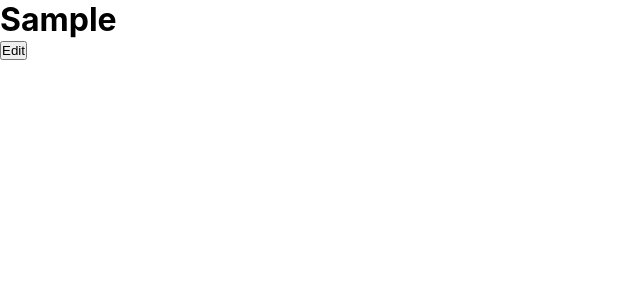
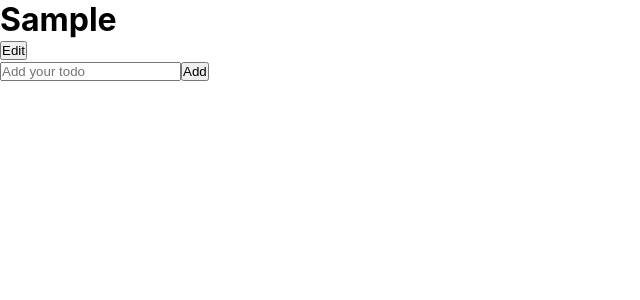
Before and after one commit to aelt95/todo-app, a React (Create React App) app in the folder todo-app/: page / in a window 1280 px wide. Both pictures are taken after typing "Sample" into the empty fields and a click on the button "Create". Shown: the top 300 px of the page, without its empty margins (0-640 px from the left). Built offline with nearby package versions, Linux system fonts and the light colour scheme.

Commit message:
(This commit will) create todo-list & checkbox

```diff
--- a/todo-app/src/components/CreateTodoList.js
+++ b/todo-app/src/components/CreateTodoList.js
@@ -3,22 +3,28 @@ import { useState, useRef } from "react";
 const CreateTodoList = () => {
   const [isNameList, setIsNameList] = useState(false);
   const [nameList, setNameList] = useState();
+  const [listTodo, setListTodo] = useState([]);
   const nameListInput = useRef();
+  const todoRef = useRef();
 
   const editNameListHandler = () => {
     setIsNameList(false);
   };
 
-  const submitHandler = (e) => {
+  const listNameHandler = (e) => {
     e.preventDefault();
     setNameList(nameListInput.current.value);
     setIsNameList(true);
   };
 
+  const addTodoHandler = (e) => {
+    e.preventDefault();
+    setListTodo([...listTodo, todoRef.current.value]);
+  };
   return (
     <div>
       {!isNameList && (
-        <form onSubmit={submitHandler}>
+        <form onSubmit={listNameHandler}>
           <input
             type="text"
             ref={nameListInput}
@@ -29,8 +35,26 @@ const CreateTodoList = () => {
       )}
       {isNameList && (
         <div>
-          <h1>{nameList}</h1>
-          <button onClick={editNameListHandler}>Edit</button>
+          <div>
+            <h1>{nameList}</h1>
+            <button onClick={editNameListHandler}>Edit</button>
+          </div>
+          <form onSubmit={addTodoHandler}>
+            <input
+              placeholder="Add your todo"
+              ref={todoRef}
+              type="text"
+            ></input>
+            <button>Add</button>
+          </form>
+          {listTodo.map((item) => {
+            return (
+              <div>
+                <input type="checkbox"></input>
+                <h3>{item}</h3>
+              </div>
+            );
+          })}
         </div>
       )}
     </div>
```
